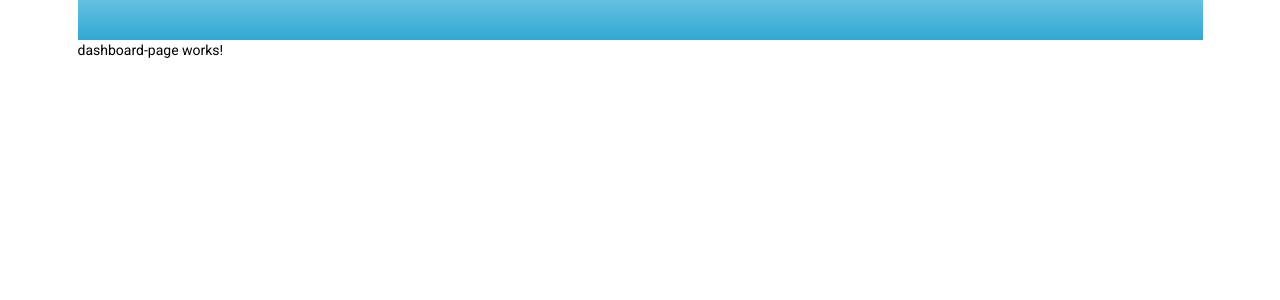
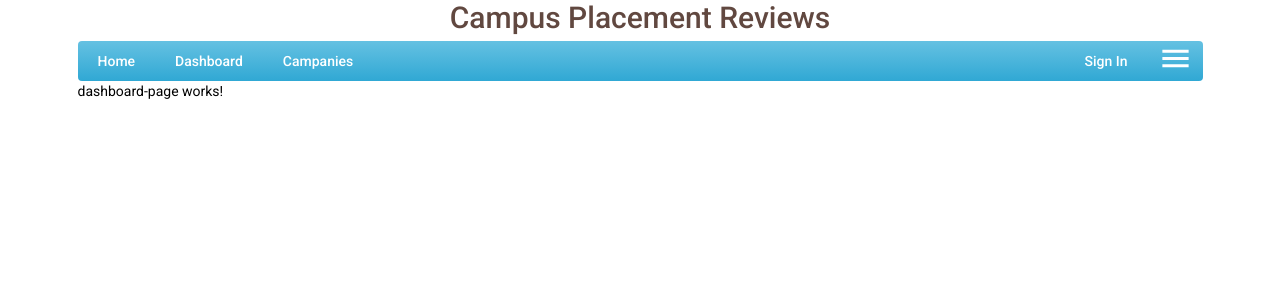
Before and after one commit to vijaydahiphale96/placement-reviews, an Angular app: page /dashboard in a window 1280 px wide. Shown: the top 300 px of the page. Built offline with nearby package versions, Linux system fonts and the light colour scheme.

Commit message:
added menu without preseting of background color of selected menu

```diff
--- a/src/app/app-routing.module.ts
+++ b/src/app/app-routing.module.ts
@@ -4,7 +4,7 @@ import { MainRoutes } from './shared/enums/routes.enum';
 
 
 const routes: Routes = [
-  { path: '', redirectTo: MainRoutes.DASHBOARD, pathMatch: 'full'},
+  { path: '', redirectTo: MainRoutes.DASHBOARD, pathMatch: 'full' },
   {
     path: MainRoutes.DASHBOARD,
     loadChildren: () => import('./pages/dashboard/dashboard.module').then(m => m.DashboardModule)
--- a/src/app/app.component.html
+++ b/src/app/app.component.html
@@ -1,7 +1,33 @@
 <div class="main-container">
+  <!-- Website Title -->
+  <div class="website-title-container">
+    <span class="website-title-text">
+      Campus Placement Reviews
+    </span>
+  </div>
+
   <!-- toolbar -->
-  <div class="toolbar-container">
+  <div class="toolbar-container flex-row-container">
 
+    <!-- To Do : Change to Dynamic Object -->
+    <div class="toolbar-item cursor-pointer">
+      <a class="menu-link" [routerLink]="MainRoutes.HOME">Home</a>
+    </div>
+    <div class="toolbar-item cursor-pointer">
+      <a class="menu-link" [routerLink]="MainRoutes.DASHBOARD">Dashboard</a>
+    </div>
+    <div class="toolbar-item cursor-pointer">
+      <a class="menu-link" [routerLink]="MainRoutes.COMPANIES">Campanies</a>
+    </div>
+
+    <!-- Static Menus -->
+    <div class="flex-grow-full"></div>
+    <div class="toolbar-item cursor-pointer">
+      <a class="menu-link" [routerLink]="MainRoutes.COMPANIES">Sign In</a>
+    </div>
+    <div class="toolbar-item menu-icon-container cursor-pointer">
+      <img class="menu-icon" src="/assets/images/menu-24px.svg" alt="menu-icon">
+    </div>
   </div>
   <router-outlet></router-outlet>
 </div>
--- a/src/app/app.component.scss
+++ b/src/app/app.component.scss
@@ -10,11 +10,51 @@
     width: 95%;
   }
 
+  .website-title-container {
+    padding: 8px;
+    text-align: center;
+
+    .website-title-text {
+      font-size: 30px;
+      color: #614840;
+      font-weight: 500;
+    }
+  }
+
   .toolbar-container {
     background: linear-gradient(0deg, #30a8d4, #65c1e2);
     height: 40px;
     width: 100%;
+    border-radius: 4px;
+
+    .toolbar-item {
+      padding: 10px 20px;
+      border-radius: 3px;
+      font-weight: 500;
+
+      .menu-link {
+        color: white;
+        text-decoration: none;
+      }
+
+      @media only screen and (max-width: 520px) {
+        padding: 10px 10px;
+      }
+
+      &:hover {
+        background-color: #614840;
+      }
+    }
+
+    .menu-icon-container {
+      padding: 0px 10px !important;
+
+      .menu-icon {
+        width: 35px;
+      }
+    }
   }
 
 
+
 }
--- a/src/app/app.component.ts
+++ b/src/app/app.component.ts
@@ -1,4 +1,5 @@
 import { Component } from '@angular/core';
+import { MainRoutes } from './shared/enums/routes.enum';
 
 @Component({
   selector: 'app-root',
@@ -6,5 +7,5 @@ import { Component } from '@angular/core';
   styleUrls: ['./app.component.scss']
 })
 export class AppComponent {
-  title = 'placement-reviews';
+  MainRoutes = MainRoutes;
 }
--- a/src/styles.scss
+++ b/src/styles.scss
@@ -1,4 +1,30 @@
 /* You can add global styles to this file, and also import other style files */
 
-html, body { height: 100%; }
-body { margin: 0; font-family: Roboto, "Helvetica Neue", sans-serif; }
+html,
+body {
+  height: 100%;
+}
+
+body {
+  margin: 0;
+  font-family: Roboto, "Helvetica Neue", sans-serif;
+}
+
+.flex-row-container {
+  display: flex;
+  flex-direction: row;
+  align-items: center;
+}
+
+.flex-column-container {
+  display: flex;
+  flex-direction: column;
+}
+
+.flex-grow-full {
+  flex-grow: 1;
+}
+
+.cursor-pointer {
+  cursor: pointer;
+}
```
Also changed, not shown: src/assets/images/menu-24px.svg (added).
